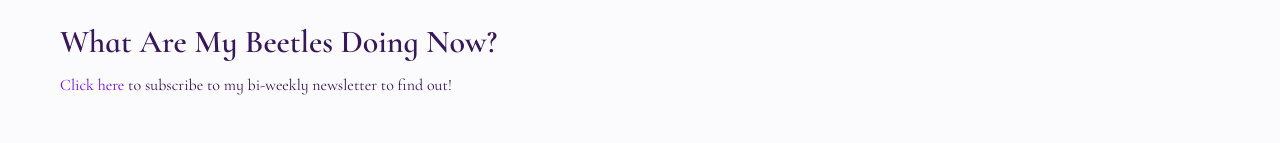
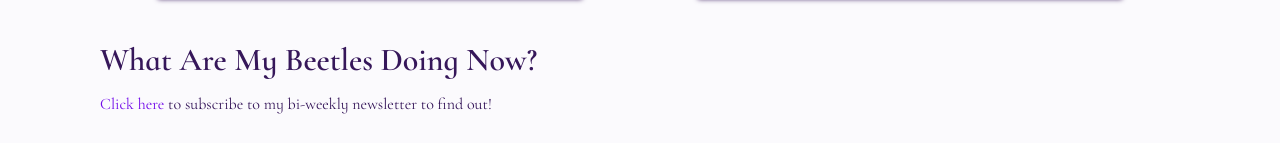
Before and after one commit to discolarrence/bernethias-beetles-fanpage, a plain HTML site: page index.html in a window 1280 px wide. Shown: the part 1768-1911 px from the top of the page. Drawn offline with Linux system fonts and the light colour scheme.

Commit message:
adjusted margins for main content

```diff
--- a/css/style.css
+++ b/css/style.css
@@ -42,6 +42,13 @@ a {
     background-color: mistyrose;
 }
 
+.main-content {
+    margin: 0 10px;
+    padding-bottom: 25px;
+    position: static;
+    z-index: 1;
+}
+
 .bio-img,
 .main-img {
     width: 300px;
@@ -71,10 +78,6 @@ a {
     z-index: 1;
 }
 
-.main-content {
-    margin: 0 10px;
-}
-
 .signup-form {
     border-top: 1px solid #c5d4f8;
     padding: 5px 10px;
@@ -82,15 +85,6 @@ a {
     grid-template-columns: 1fr;
     grid-auto-rows: minmax(100px 1fr);
     grid-gap: 15px;
-}
-
-#subscribe,
-.contest-announcements,
-.beetle-care,
-.signup-page {
-    padding-bottom: 25px;
-    position: static;
-    z-index: 1;
 }
 
 footer {
@@ -155,7 +149,6 @@ footer {
     padding: 0 20px 15px;
 }
 
-/*media queries*/
 @media (min-width: 650px) {
     .nav-menu {
         flex-direction: row;
@@ -196,9 +189,7 @@ footer {
 
 @media (min-width: 970px) {
     body,
-    .signup-page,
-    .contest-announcements,
-    .beetle-care {
+    .main-content {
         margin: 0 50px;
     }
 
```
